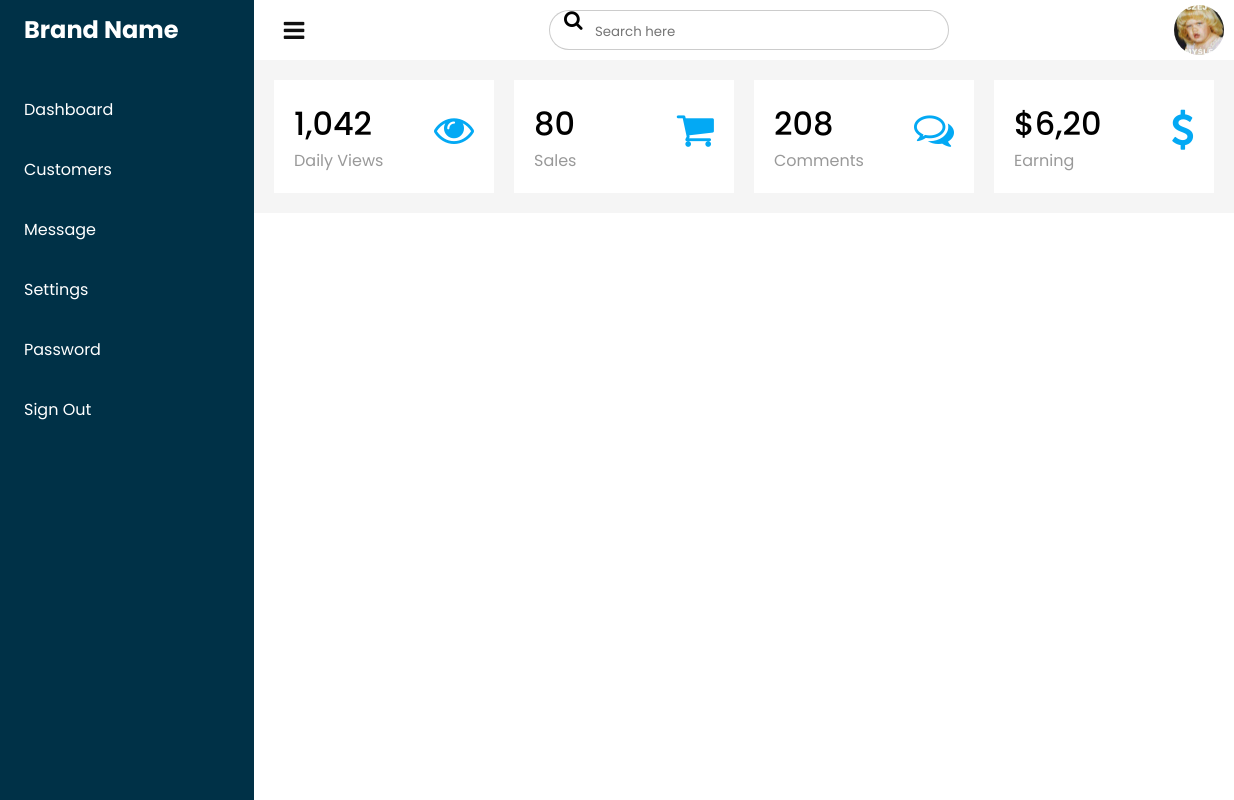
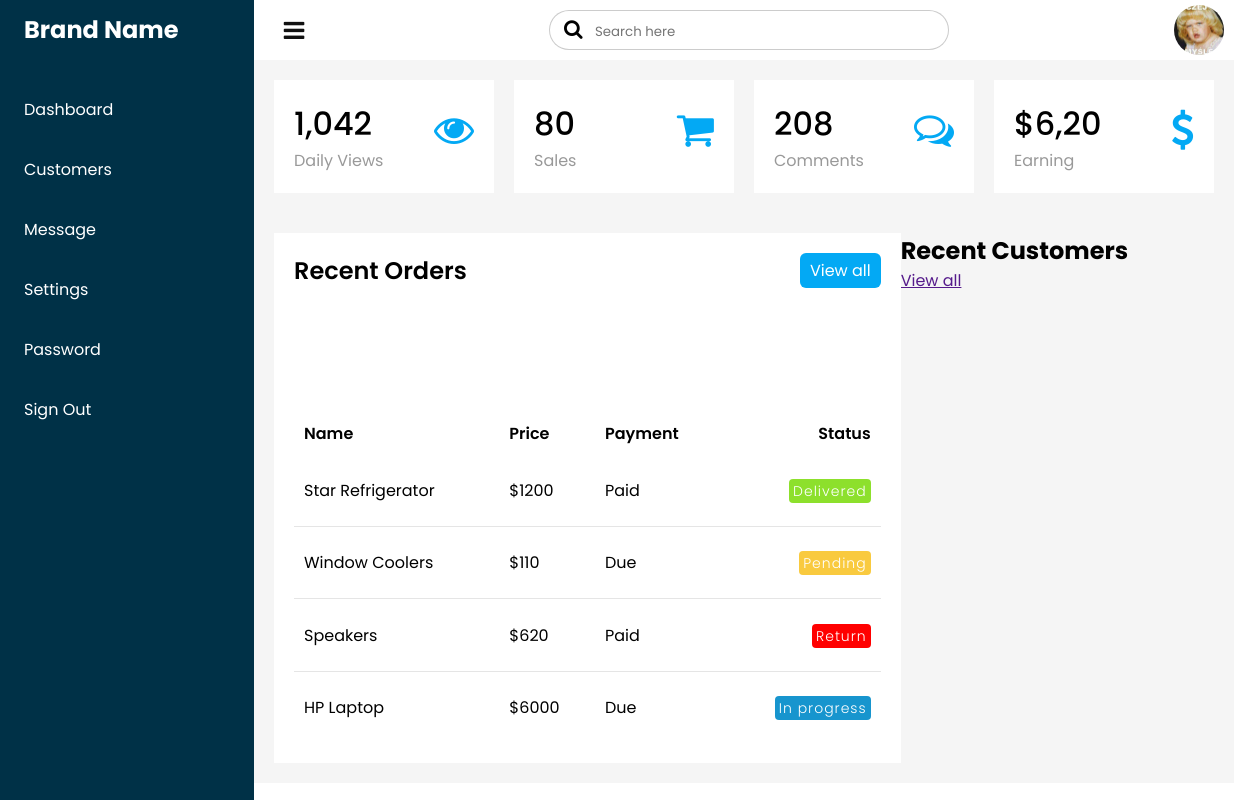
Before and after one commit to ErykFryderyk/admin-dashboard, a website: page index.html in a window 1280 px wide. Shown: the full height of the page, 46-1280 px from the left. Drawn offline with Linux system fonts and the light colour scheme.

Commit message:
style details section

```diff
--- a/index.html
+++ b/index.html
@@ -109,6 +109,54 @@
                     </div>
                 </div>
             </div>
+            <div class="details">
+                <div class="recent-orders">
+                    <div class="card-header">
+                        <h2>Recent Orders</h2>
+                        <a class="btn" href="#">View all</a>
+                    </div>
+                    <table>
+                        <thead>
+                            <tr>
+                                <td>Name</td>
+                                <td>Price</td>
+                                <td>Payment</td>
+                                <td>Status</td>
+                            </tr>
+                        </thead>
+                        <tbody>
+                            <tr>
+                                <td>Star Refrigerator</td>
+                                <td>$1200</td>
+                                <td>Paid</td>
+                                <td><span class="status delivered">Delivered</span></td>
+                            </tr>
+                            <tr>
+                                <td>Window Coolers</td>
+                                <td>$110</td>
+                                <td>Due</td>
+                                <td><span class="status pending">Pending</span></td>
+                            </tr>
+                            <tr>
+                                <td>Speakers</td>
+                                <td>$620</td>
+                                <td>Paid</td>
+                                <td><span class="status return">Return</span></td>
+                            </tr>
+                            <tr>
+                                <td>HP Laptop</td>
+                                <td>$6000</td>
+                                <td>Due</td>
+                                <td><span class="status in-progress">In progress</span></td>
+                            </tr>
+                        </tbody>
+                    </table>
+                </div>
+                <div class="recent-customers">
+                        <h2>Recent Customers</h2>
+                        <a href="">View all</a>
+                </div>
+            </div>
         </main>
     </div>
     <script src="./src/script.js"></script>
--- a/src/style.css
+++ b/src/style.css
@@ -133,7 +133,7 @@ body{
 .search label .fa{
     position: absolute;
     left: 15px;
-    /* top: -3px; */
+    top: 0;
     font-size: 20px;
 }
 .user{
@@ -183,3 +183,82 @@ body{
     font-size: 2.5em;
     color: #03a9f4;
 }
+
+
+.details {
+    position: relative;
+    width: 100%;
+    padding: 20px;
+    display: grid;
+    grid-template-columns: 2fr 1fr;
+}
+.details .recent-orders{
+    position: relative;
+    display: grid;
+    min-height: 530px;
+    background-color: #fff;
+    padding: 20px;
+}
+.details .recent-orders .card-header{
+    display: flex;
+    justify-content: space-between;
+    align-items: flex-start;
+}
+.card-header h2 {
+    font-weight: 600;
+}
+.btn{
+    position: relative;
+    padding: 5px 10px;
+    background-color: #03a9f4;
+    text-decoration: none;
+    border-radius: 6px;
+    color: #fff;
+}
+.details table{
+    width: 100%;
+    border-collapse: collapse;
+    margin-top: 10px;
+}
+.details table thead td {
+    font-weight: 600;
+}
+.details .recent-orders table tr{
+    border-bottom: 1px solid rgba(0, 0, 0, 0.1);
+}
+.details .recent-orders table tr:last-child{
+    border-bottom: none;
+}
+.details .recent-orders table tbody tr:hover{
+    background-color: #03a9f4;
+    color: #fff;
+}
+.details .recent-orders table tr td {
+    padding: 9px 10px;
+}
+.details .recent-orders table thead tr td:last-child,
+.details .recent-orders table tbody tr td:last-child{
+    text-align: right;
+}
+.status{
+    position: relative;
+    padding: 2px 4px;
+    background: #f00;
+    color: #fff;
+    border-radius: 4px;
+    font-size: 14px;
+    font-weight: 300;
+    letter-spacing: 1px;
+}
+.delivered{
+    background-color: #8de02c;
+}
+.pending{
+    background-color: #f9ca3f;
+}
+.return{
+    background-color: #f00;
+}
+.in-progress{
+    background-color: #1795ce;
+}
```
